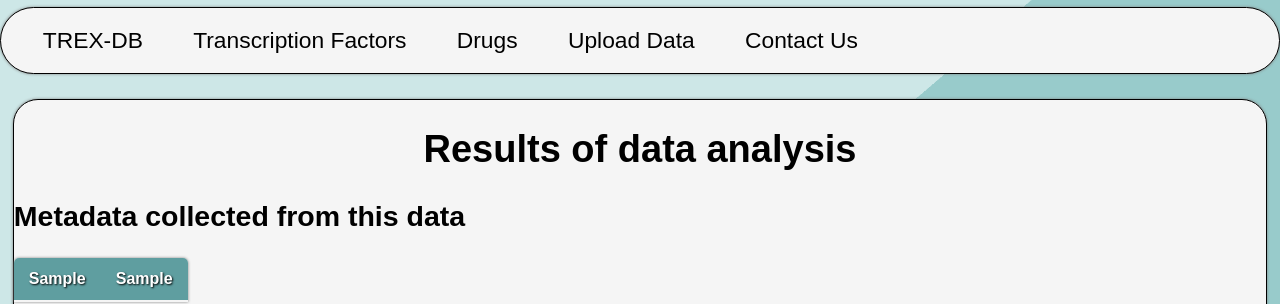
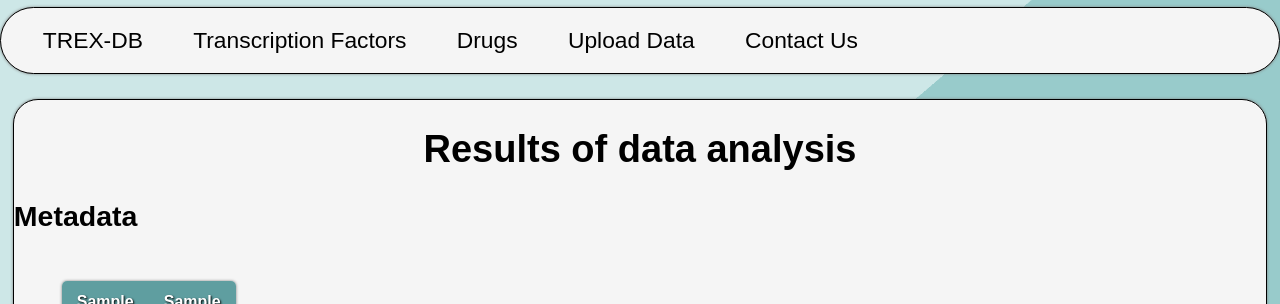
Before and after one commit to aelezi01/cleanTFsite, a Flask app: template templates/stat_analysis.html in a window 1280 px wide. Shown: the part 47-351 px from the top of the page. Run offline with Flask 2, Linux system fonts and the light colour scheme; the template is opened without the code that fills it: most values are stand-ins (such as "Sample title", 1, 10 or a date in 2020); lists and menus that the app fills with data are empty.

Commit message:
ae 15:50 28/02

```diff
--- a/static/styles/layout.css
+++ b/static/styles/layout.css
@@ -254,7 +254,7 @@ p {
 
 .table {
     border-collapse: collapse;
-    margin: 25px 0;
+    margin: 3em;
     font: 0.9em;
     border-radius: 5px 5px 0 0;
     overflow: hidden;
--- a/templates/stat_analysis.html
+++ b/templates/stat_analysis.html
@@ -8,7 +8,7 @@
 
 
     <div>
-        <h2 id="metadata" class="subheadings">Metadata collected from this data</h2>
+        <h2 id="metadata" class="subheadings">Metadata</h2>
         <table class="table">
             <thead class="fontHeaders">
                 <th>{{ header_key }}</th>
```
